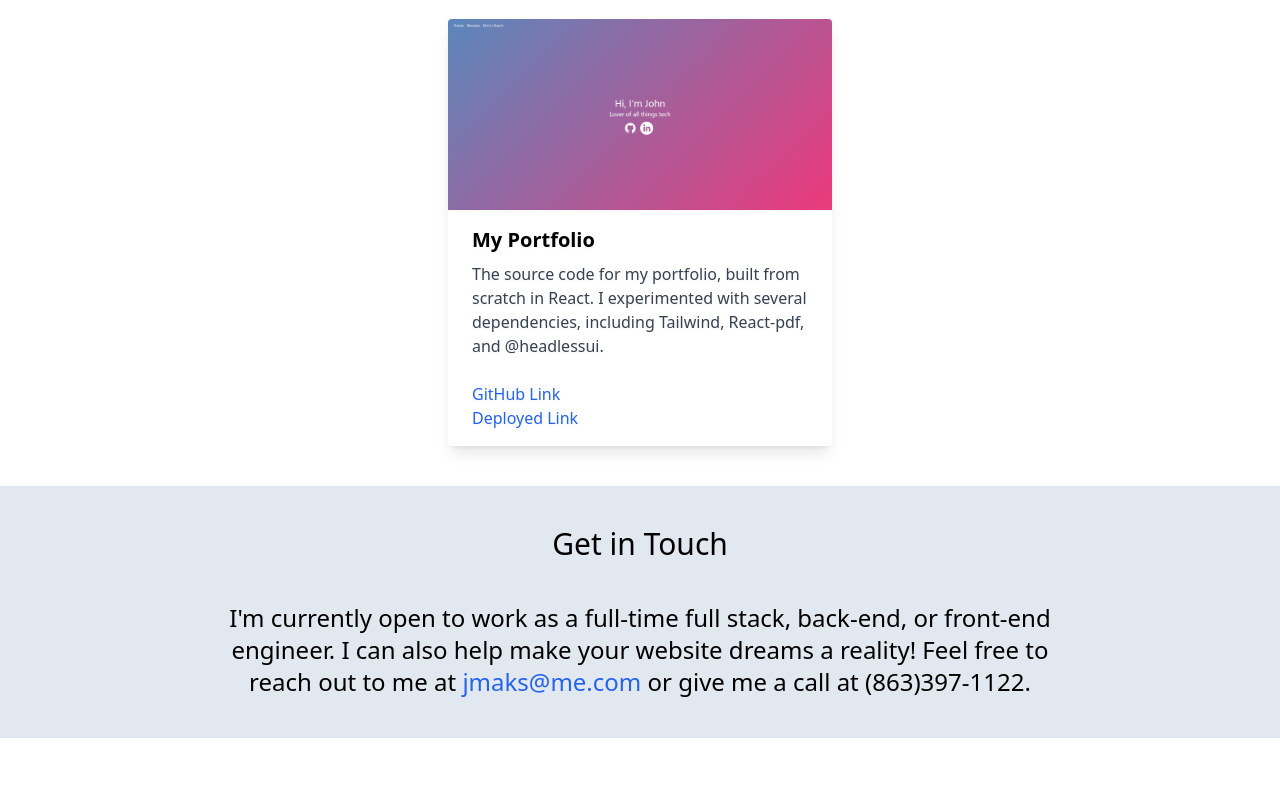
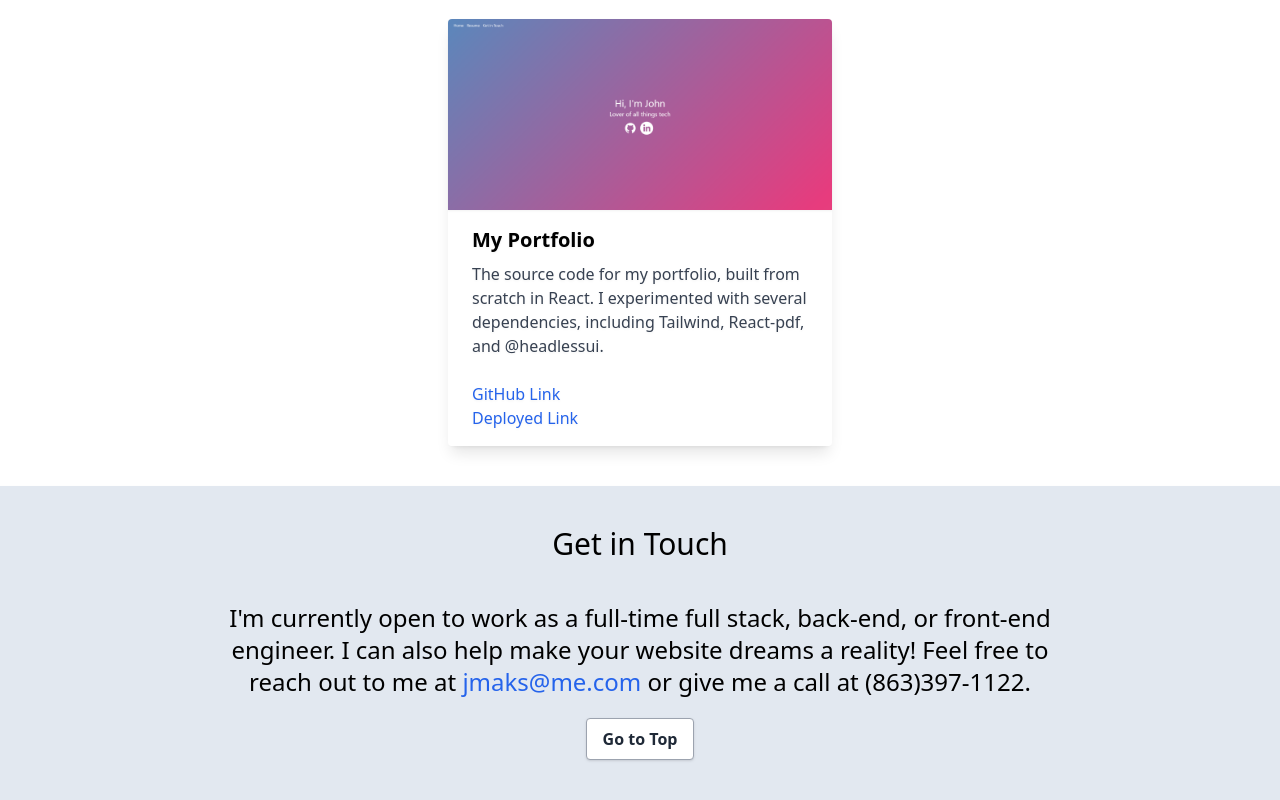
Before and after one commit to jmaksimik/portfolio, a React (Vite) app: page /portfolio in a window 1280 px wide. Shown: the part 2233-3033 px from the top of the page. Before the commit the page ends 2971 px from the top, so only its background shows below. Built offline with nearby package versions, Linux system fonts and the light colour scheme.

Commit message:
Add button to move back to top of screen; erased previously

```diff
--- a/src/components/Contact/Contact.jsx
+++ b/src/components/Contact/Contact.jsx
@@ -1,4 +1,5 @@
 import React from 'react';
+import { HashLink } from 'react-router-hash-link';
 
 export default function Contact() {
     return (
@@ -10,6 +11,11 @@ export default function Contact() {
                     to reach out to me at <a href='mailto:jmaks@me.com' className='text-blue-600'>jmaks@me.com</a> or give me a call at (863)397-1122.
                 </p>
             </div>
+            <div className='flex flex-row justify-center'>
+                <HashLink smooth to={'/portfolio#Top'}>
+                    <button className='bg-white hover:bg-gray-100 text-gray-800 font-semibold py-2 px-4 border border-gray-400 rounded shadow mt-5'>Go to Top</button>
+                </HashLink>
+            </div>
 
         </div>
     )
--- a/src/components/NavBar/NavBar.jsx
+++ b/src/components/NavBar/NavBar.jsx
@@ -8,7 +8,7 @@ export default function NavBar({ isMainBanner }) {
 
     if (isMainBanner) {
         return (
-            <nav className='flex flex-row text-white mr-6 bg-transparent absolute top-5 left-8'>
+            <nav className='flex flex-row text-white mr-6 bg-transparent absolute top-5 left-8' id='Top'>
                 <div className='block flex-grow lg:flex lg:items-start lg:w-auto'>
                     <div className='text-lg lg:flex-grow hidden lg:block'>
                         <Link className='block mt-4 lg:inline-block lg:mt-0 hover:text-black mr-4'
```
